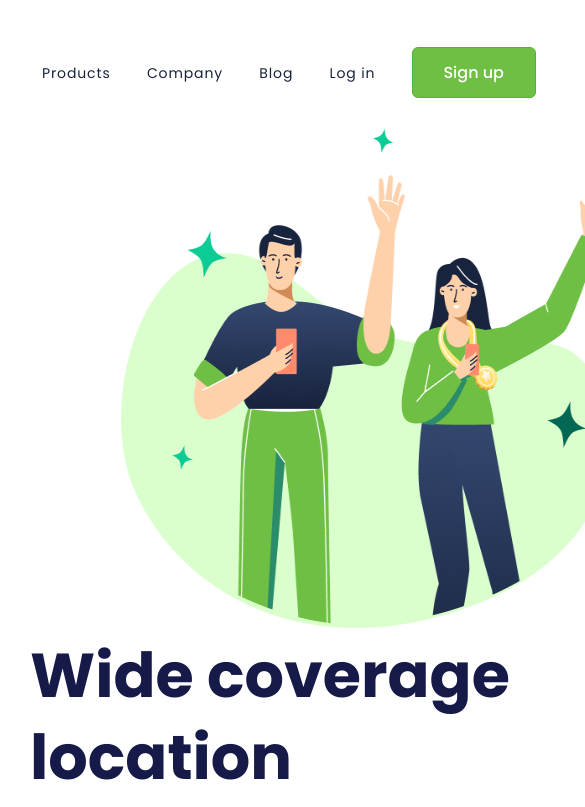
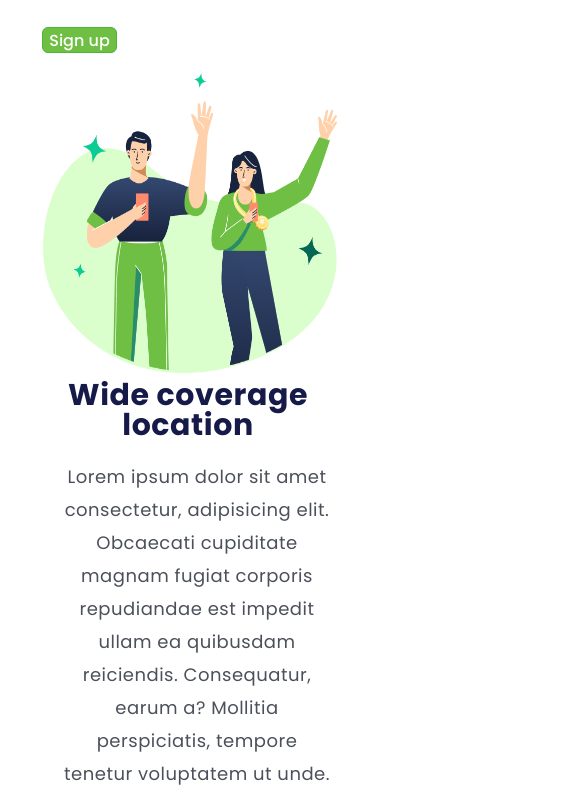
Before and after one commit to CaioE23/Wide-Coverage-Location, a plain HTML site: page index.html in a window 390 px wide. Shown: the top 807 px of the page, 585 px wide, since content can reach past the window. Drawn offline with Linux system fonts and the light colour scheme.

Commit message:
processo de responsividade

```diff
--- a/styles.css
+++ b/styles.css
@@ -104,3 +104,73 @@ h1 {
 
 
 }
+
+@media screen and (max-width: 650px) {
+
+    body {
+       width: 100vw;
+       height: auto;
+       font-family: "Poppins", sans-serif;
+
+    }
+
+    header {
+        display: flex;
+
+    }
+
+    img {
+        width: 300px;
+        height: 300px;
+        margin: auto;
+        margin-left: 43px;
+    }
+
+    h1 {
+        width: 278px;
+        height: 60px;
+        color: #161A49;
+        text-align: center;
+        font-size: 30px;
+        font-style: normal;
+        font-weight: 700;
+        line-height: 30px;
+        letter-spacing: 0.596px;
+        padding-left: 38px;
+            }
+
+    p {
+        width: 304px;
+        height: 165px;
+        color: #4B505A;
+        text-align: center;
+        font-size: 18px;
+        font-style: normal;
+        font-weight: 400;
+        line-height: 33px;
+        letter-spacing: 0.5px;
+        padding-left: 30px;
+            }
+
+    .button-header {
+        width: 75px;
+        height: 26px;
+        position: relative;
+        bottom: 20px;
+    }
+
+    a {
+      display: none;
+    }
+
+    .button-inferior {
+        width: 112px;
+        height: 27px;
+        position: relative;
+        top: 145px;
+    }
+    .container-right {
+        text-align: center;
+    }
+
+}
```
